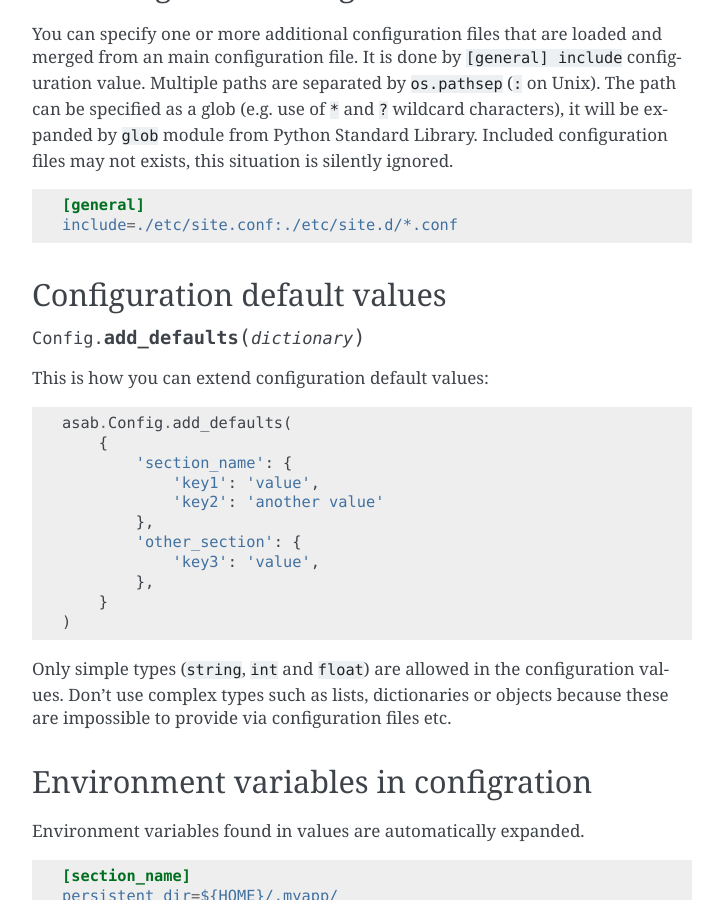
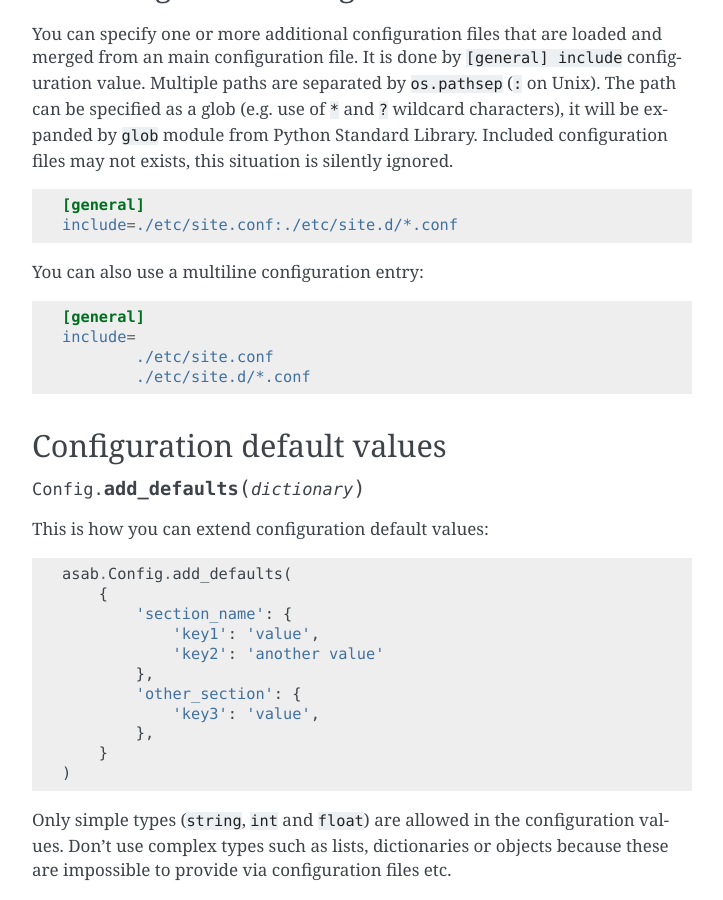
Before and after one commit to TeskaLabs/asab, a Sphinx documentation site: the page built from doc/asab/config.rst, in a window 1280 px wide and 900 px high, scrolled down 1504 px. Shown: the whole window, without its empty margins (388-1111 px from the left). Built offline with Sphinx 7.4.7, drawn with Linux system fonts in a browser that asks for light colours; the version number is read from the project's files by our own code.

Commit message:
Add a multi-line support for configurations.

```diff
--- a/doc/asab/config.rst
+++ b/doc/asab/config.rst
@@ -92,6 +92,16 @@ Included configuration files may not exists, this situation is silently ignored.
 	include=./etc/site.conf:./etc/site.d/*.conf
 
 
+You can also use a multiline configuration entry:
+
+.. code:: ini
+
+	[general]
+	include=
+		./etc/site.conf
+		./etc/site.d/*.conf
+
+
 
 Configuration default values
 ----------------------------
```
Also changed, not shown: 1 other file.
